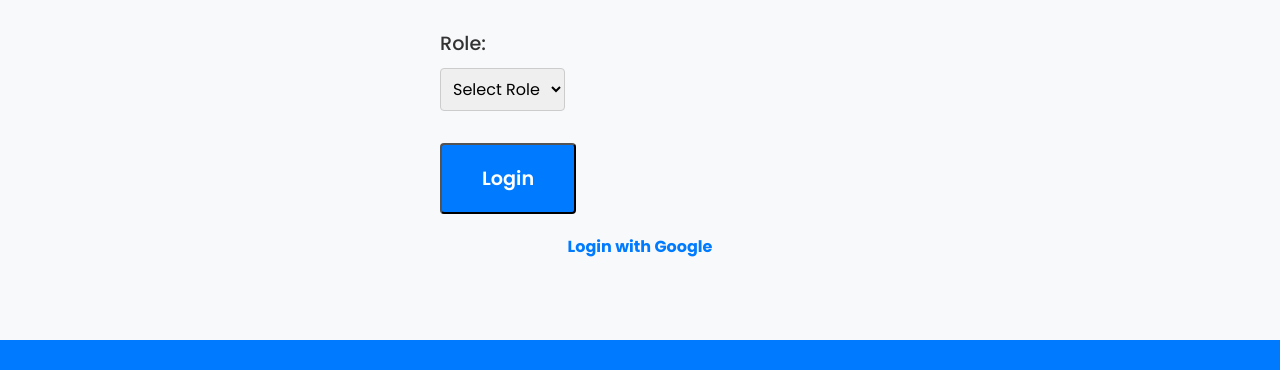
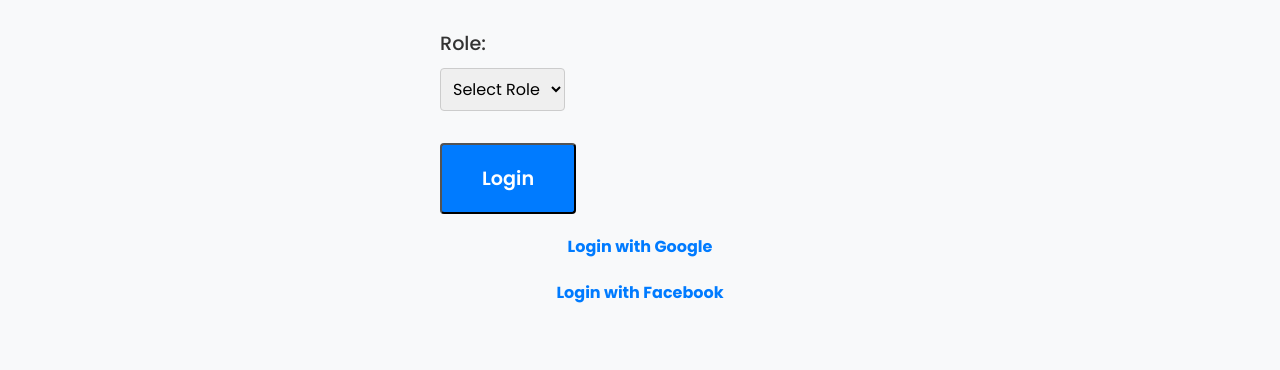
Before and after one commit to khyatin03/UserAUTH, a plain HTML site: page index.html in a window 1280 px wide. Shown: the part 3839-4209 px from the top of the page. Drawn offline with Linux system fonts and the light colour scheme.

Commit message:
Update index.html

```diff
--- a/index.html
+++ b/index.html
@@ -133,6 +133,9 @@
       <div class="login-container">
       <a href="http://localhost:3000/auth/google" >Login with Google</a>
     </div>
+      <div class="login-container">
+    <a href="http://localhost:3000/auth/facebook">Login with Facebook</a>
+  </div>
   </div>
     </section>
   </main>
```
